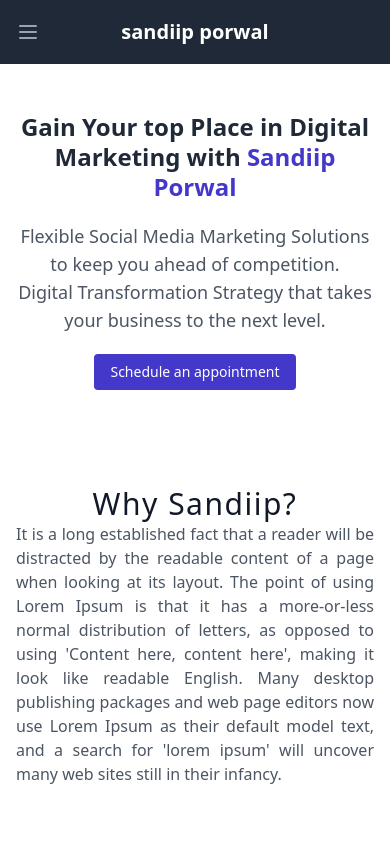
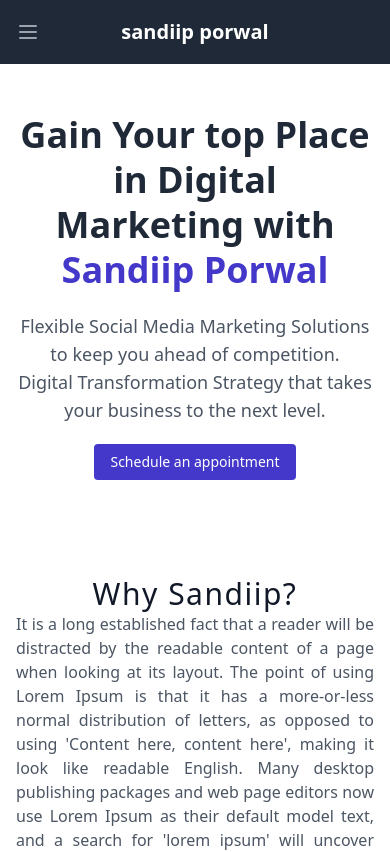
Before and after one commit to waheed-dev/marketing-web, a Next.js app: page / in a window 390 px wide. Shown: the top 852 px of the page. Built offline with nearby package versions, Linux system fonts and the light colour scheme.

Commit message:
initital commit for clients website

```diff
--- a/components/hero/Hero.jsx
+++ b/components/hero/Hero.jsx
@@ -6,7 +6,7 @@
             <div>
                 <div className="container mx-auto flex flex-col items-center py-12 sm:py-24">
                     <div className="w-11/12 sm:w-2/3 mb-5 sm:mb-10">
-                        <h1 className="text-2xl sm:text-3xl md:text-4xl lg:text-5xl xl:text-6xl text-center text-gray-800 font-extrabold leading-tight">
+                        <h1 className="text-4xl sm:text-5xl md:text-5xl lg:text-5xl xl:text-6xl text-center text-gray-800 font-extrabold leading-tight">
                             Gain Your top Place in Digital Marketing with <span className="text-indigo-700">Sandiip Porwal</span>
                         </h1>
                         <p className="mt-5 sm:mt-10 text-gray-600 font-normal text-center text-lg sm:text-lg">Flexible Social Media Marketing Solutions to keep you ahead of competition. <br/> Digital Transformation Strategy that takes your business to the next level.</p>
```
